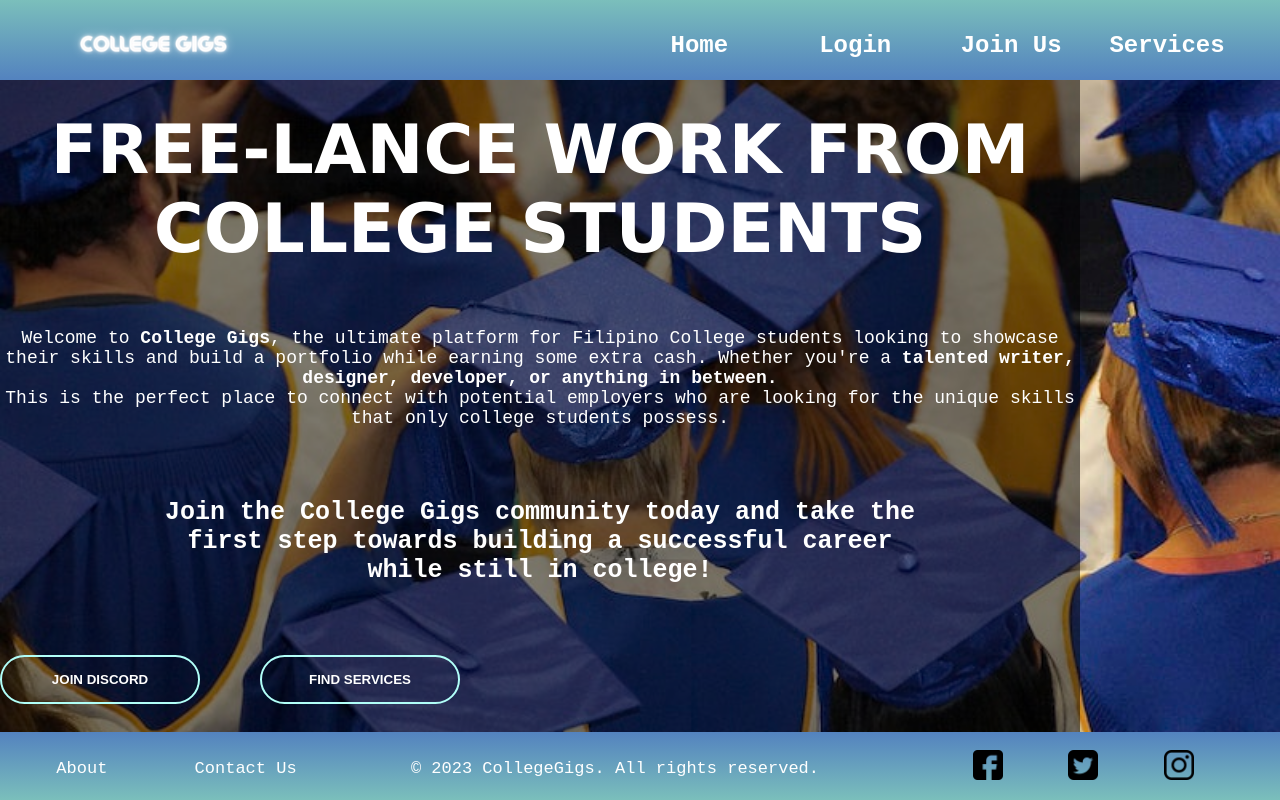
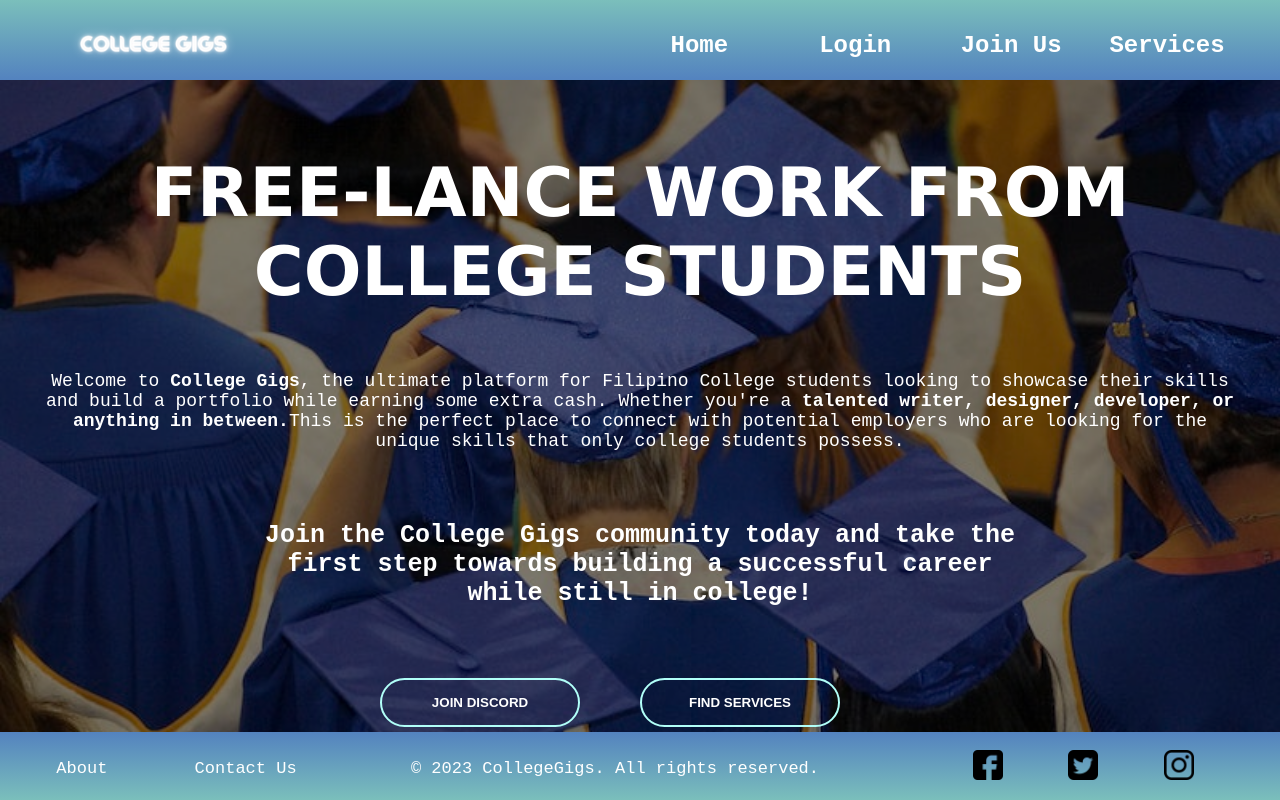
Before and after one commit to fynn07/college-gigs, a React (Create React App) app: page / in a window 1280 px wide. Built offline with nearby package versions, Linux system fonts and the light colour scheme.

Commit message:
first refinement of home page

```diff
--- a/src/pages/home.js
+++ b/src/pages/home.js
@@ -2,30 +2,31 @@ import React from 'react';
 import {Link} from 'react-router-dom';
 import Bg from '../components/resources/background.jpg';
 import '../styles/home.css'
+
 function home() {
     return (
         <div className='home'>
-      <div className='headerContainer' style={{backgroundImage: `url(${Bg})`}}>
-        <div className='content' id='homeContent'>
-          <div className='header'>
+            <div className='home_container' style={{backgroundImage: `url(${Bg})`}}>
+                <div className='content' id='home_content'>
+                    <div className='home_content_element header'>
                         <h1>FREE-LANCE WORK FROM <br/> COLLEGE STUDENTS</h1>
                     </div>
 
-          <div className='child-one'>
+                    <div className='home_content_element child-one'>
                         <p>Welcome to <strong>College Gigs</strong>, the ultimate platform for Filipino College students
                             looking to showcase their skills and build a portfolio  while earning some extra cash.
-              Whether you're a <strong>talented writer, designer, developer, or anything in between.</strong> <br/>
+                            Whether you're a <strong>talented writer, designer, developer, or anything in between.</strong>
                             This is the perfect place to connect with potential employers who are looking for the unique skills that
                             only college students possess.
                         </p>
                     </div>
-          <div className='child-two'>
+                    <div className='home_content_element child-two'>
                         <p><strong>Join the College Gigs community today and take the <br/>
                             first step towards building a successful career <br/>
                             while still in college!
                         </strong></p>
                     </div>
-          <div className ='child-three'>
+                    <div className ='home_content_element child-three'>
                         <a href='https://www.discord.com' target='_blank' rel="noopener noreferrer"><button>JOIN DISCORD</button></a>
                         <Link to='/Services'><button>FIND SERVICES</button></Link>
                     </div>
--- a/src/styles/home.css
+++ b/src/styles/home.css
@@ -36,7 +36,7 @@
     font-size: 34px;
     font-family: 'Lucida Sans', 'Lucida Sans Regular', 'Lucida Grande', 'Lucida Sans Unicode', Geneva, Verdana, sans-serif;
 }
-.headerContainer{
+.home_container {
     background-size: cover;
     background-position: center;
     background-repeat: no-repeat;
@@ -44,14 +44,17 @@
     display: flex;
     width: 100%;
 }
-#homeContent {
+#home_content {
     background-color: rgba(0, 0, 0, 0.5);
     display: flex;
     flex-direction: column;
-    max-width: 1080px;
+    align-items: center;
+    justify-content: center;
+    width: 100%;
 }
-#homeContent > {
-
+.home_content_element {
+    display: flex;
+    max-width: 1200px;
 }
 
 /*
```
Lines whose indentation alone changed are shown as unchanged.
